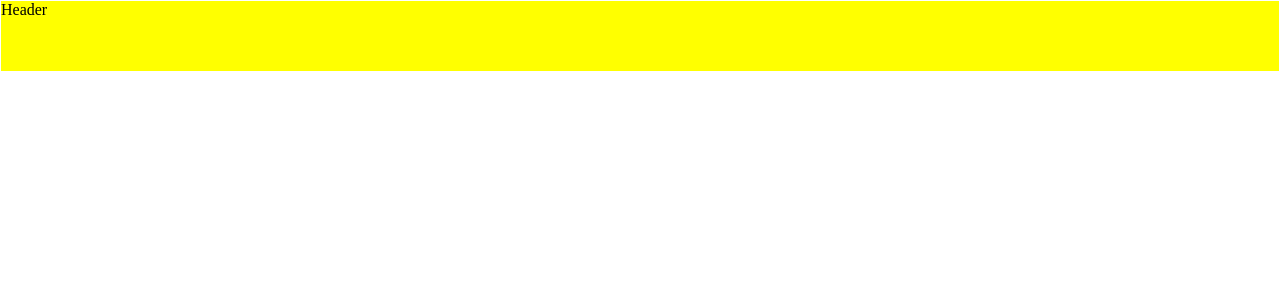
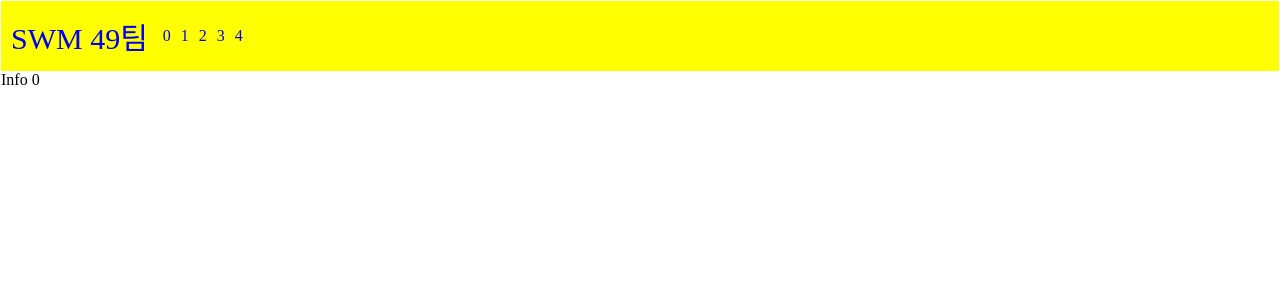
Before and after one commit to heeeesoo/SWM49, a React (Create React App) app: page /info/0 in a window 1280 px wide. Shown: the top 300 px of the page. Built offline with nearby package versions, Linux system fonts and the light colour scheme.

Commit message:
feat : add info page

```diff
--- a/package.json
+++ b/package.json
@@ -8,6 +8,7 @@
     "@testing-library/user-event": "^13.5.0",
     "react": "^18.2.0",
     "react-dom": "^18.2.0",
+    "react-router-dom": "^6.10.0",
     "react-scripts": "5.0.1",
     "styled-components": "^5.3.9",
     "web-vitals": "^2.1.4"
--- a/src/App.js
+++ b/src/App.js
@@ -1,5 +1,9 @@
 import Header from "./components/Header";
+import Info from "./pages/Info";
+import Home from "./pages/Home";
+
 import styled from "styled-components";
+import { BrowserRouter, Routes, Route } from 'react-router-dom';
 
 const Container = styled.div`
   margin: -7px;
@@ -7,7 +11,13 @@ const Container = styled.div`
 function App() {
   return (
     <Container>
-      <Header/>
+      <BrowserRouter>
+        <Header/>
+        <Routes>
+          <Route path="/info/:id" element={<Info/>}></Route>
+          <Route path="/" element={<Home/>}></Route>
+        </Routes>
+      </BrowserRouter>
     </Container>
   );
 }
--- a/src/components/Header.js
+++ b/src/components/Header.js
@@ -1,14 +1,44 @@
 import React from 'react';
 import styled from "styled-components";
+import { Link } from 'react-router-dom';
 
 const StyledHeader = styled.div`
+    display: flex;
+    align-items: center;
     height: 70px;
     background: yellow;
 `
+
+const StyledTitle = styled(Link)`
+    font-size: 30px;
+    padding: 10px;
+    box-sizing: border-box;
+    text-decoration: none;
+`
+
+const StyledInfo = styled(Link)`
+    text-decoration: none;
+    padding: 5px;
+`
 const Header = () => {
+    const info = [0,1,2,3,4]
     return (
         <StyledHeader>
-            Header
+                <StyledTitle to="/">
+                    SWM 49팀
+                </StyledTitle>
+                {
+                    info.map((v,i)=>{
+                        let url="info/"+i;
+                        return(
+                            <div key={v}>
+                            <StyledInfo to={url}>
+                                {i}
+                            </StyledInfo>
+                            </div>
+                        )
+                    })
+                }
         </StyledHeader>
     );
 };
--- /dev/null
+++ b/src/data/0.json
@@ -0,0 +1,5 @@
+{
+    "id": 0,
+    "name" : "정희수",
+    "text" : "안녕하세요 웹 프론트 개발에 관심있는 정희수입니다."
+}
--- /dev/null
+++ b/src/pages/Home.js
@@ -0,0 +1,11 @@
+import React from 'react';
+
+const Home = () => {
+    return (
+        <div>
+            Home
+        </div>
+    );
+};
+
+export default Home;
--- /dev/null
+++ b/src/pages/Info.js
@@ -0,0 +1,14 @@
+import React from 'react';
+import { useParams } from 'react-router-dom';
+
+const Info = () => {
+    const {id} = useParams();
+
+    return (
+        <div>
+            Info {id}
+        </div>
+    );
+};
+
+export default Info;
```
Also changed, not shown: 1 other file (tests, documents, lock files or other folders).
